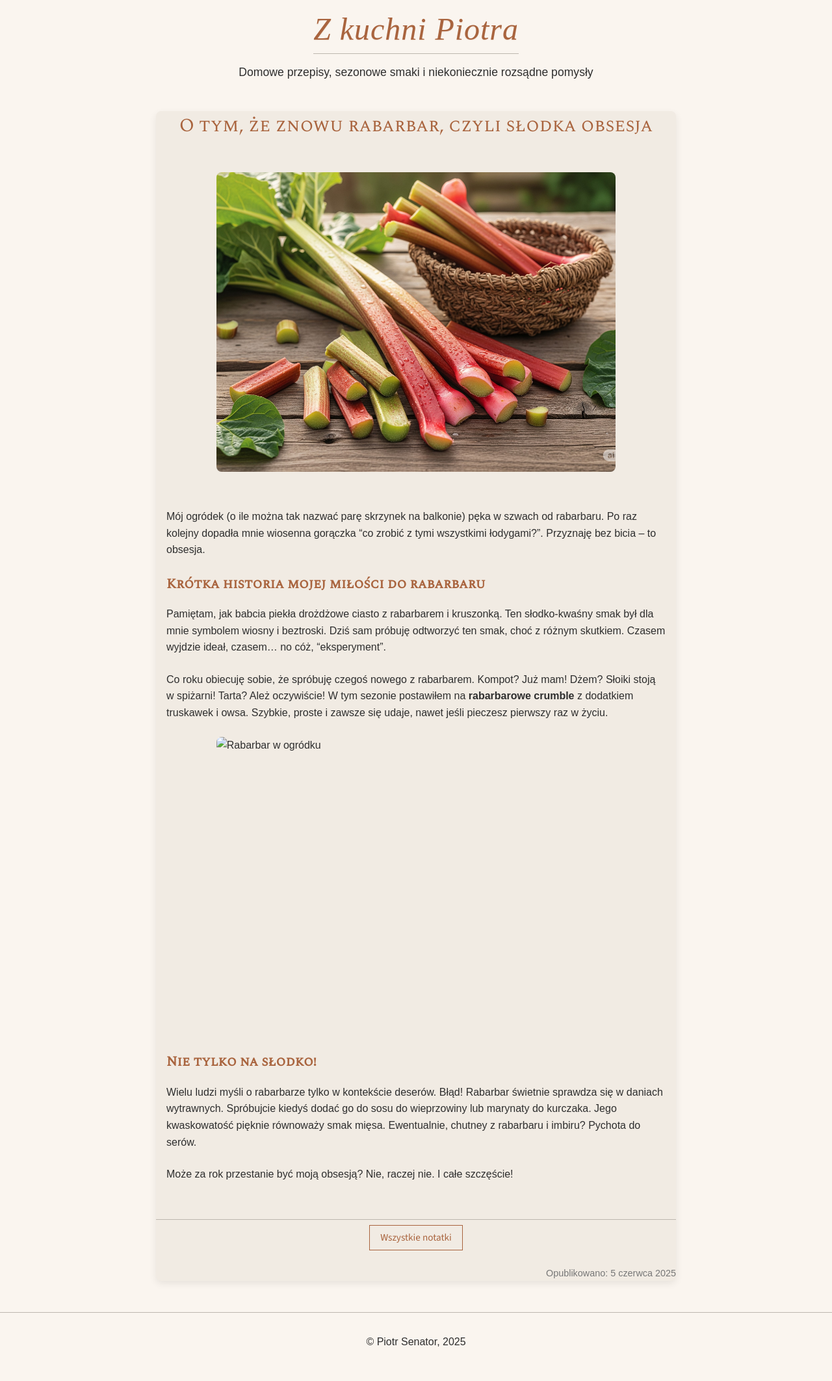
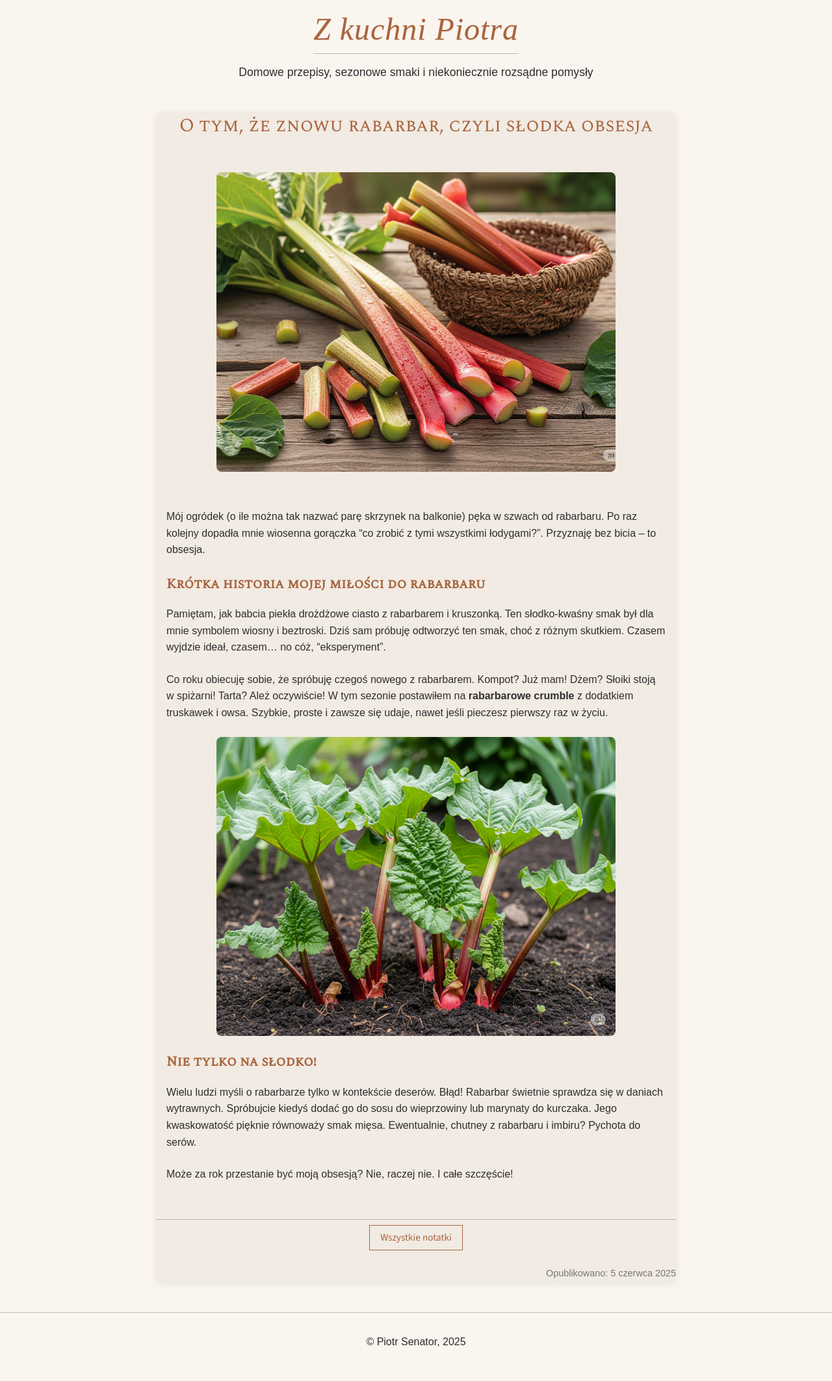
Before and after one commit to piotrsenator/kuchnia, a Jekyll site: the page built from _notes/2025-06-05-o-tym-ze-znow-rabarbar.md, in a window 1280 px wide. Shown: the whole page at 65% size. Built offline with Jekyll 4.4.1, drawn with Linux system fonts in a browser that asks for light colours; some web fonts are replaced.

Commit message:
Update 2025-06-05-o-tym-ze-znow-rabarbar.md

```diff
--- a/_notes/2025-06-05-o-tym-ze-znow-rabarbar.md
+++ b/_notes/2025-06-05-o-tym-ze-znow-rabarbar.md
@@ -12,7 +12,7 @@
 
 Co roku obiecuję sobie, że spróbuję czegoś nowego z rabarbarem. Kompot? Już mam! Dżem? Słoiki stoją w spiżarni! Tarta? Ależ oczywiście! W tym sezonie postawiłem na **rabarbarowe crumble** z dodatkiem truskawek i owsa. Szybkie, proste i zawsze się udaje, nawet jeśli pieczesz pierwszy raz w życiu.
 
-![Rabarbar w ogródku](images/notes/o-tym-ze-znow-rabarbar-garden.jpg)
+![Rabarbar w ogródku](/images/notes/o-tym-ze-znow-rabarbar-garden.jpg)
 
 ### Nie tylko na słodko!
 
```
